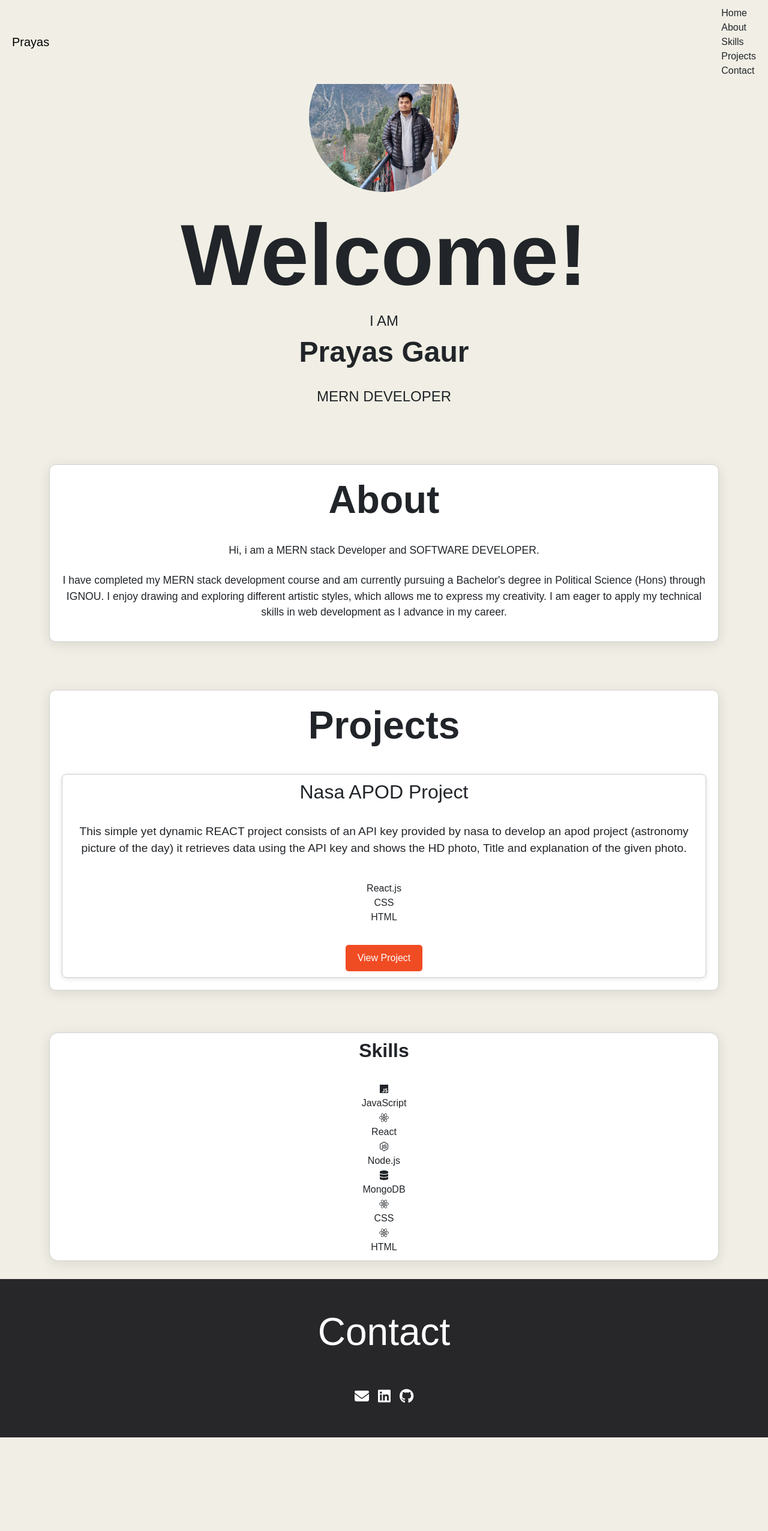
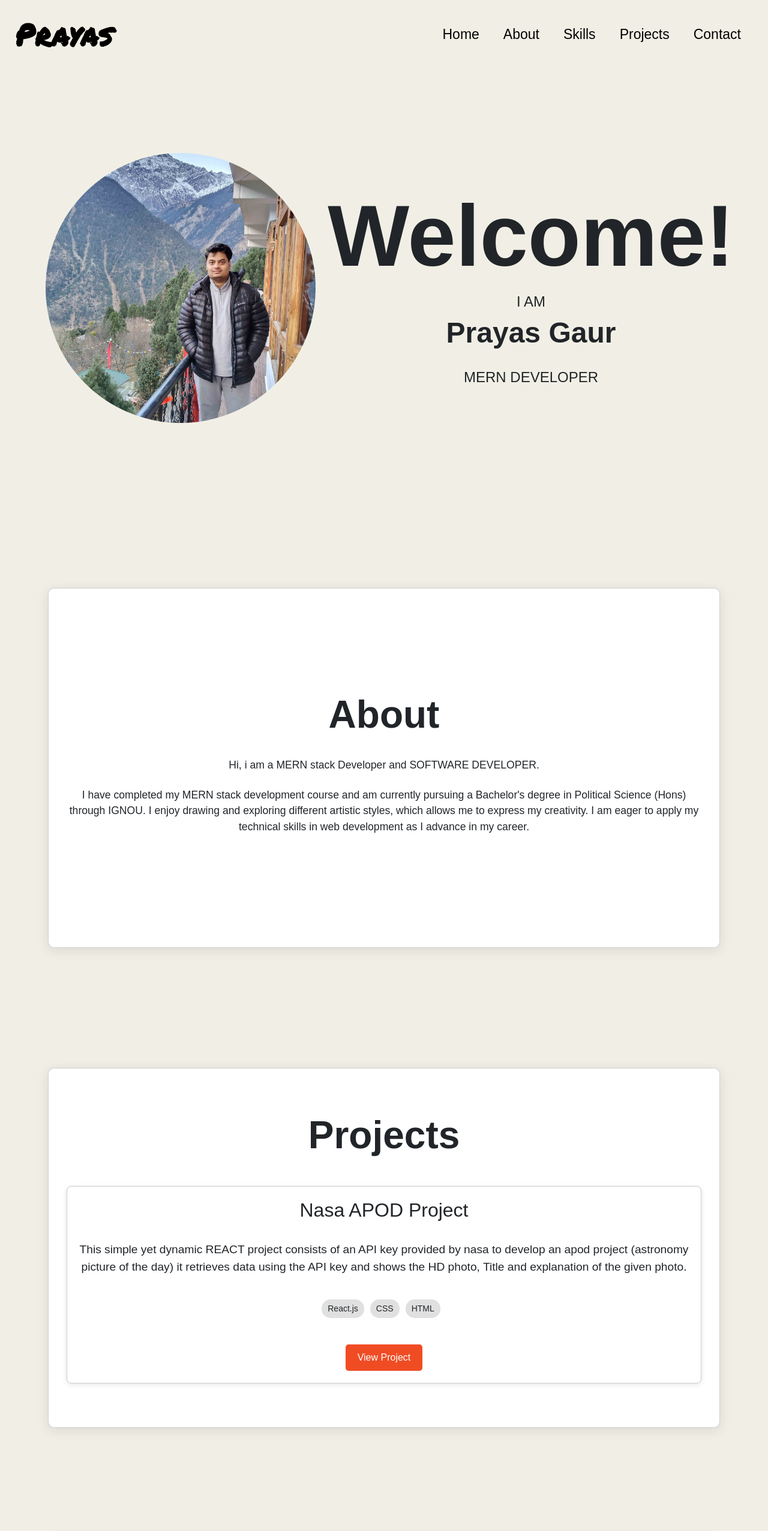
Before and after one commit to prayas7/Portfolio, a React (Create React App) app: page / in a window 1280 px wide. Shown: the top 2552 px of the page at 60% size. Before the commit the page ends 2396 px from the top, so only its background shows below. Built offline with nearby package versions, Linux system fonts and the light colour scheme.

Commit message:
Update App.css

```diff
--- a/src/App.css
+++ b/src/App.css
@@ -9,57 +9,57 @@ html, body {
 
 /* Section Styles */
 section {
-    height: auto; /* Allow sections to expand based on content */
+    height: 100vh; /* Each section takes full viewport height */
     display: flex; /* Flexbox for alignment */
     flex-direction: column; /* Stacks children vertically */
     justify-content: center; /* Centers children vertically */
     align-items: center; /* Centers children horizontally */
-    padding: 20px; /* Reduced padding for smaller screens */
+    padding: 80px; /* Adds some padding */
     text-align: center; /* Centers text in each section */
 }
-
 /* Home Section Styling */
 .home-section {
     display: flex;
-    flex-direction: column; /* Stack content vertically */
-    align-items: center; /* Center content */
+    align-items: center;
     padding: 50px; /* Adjust padding as needed */
 }
 
 .home-content {
     display: flex;
-    flex-direction: column; /* Stack items vertically */
-    align-items: center; /* Center items */
+    align-items: center;
+}
+.text-content h1 {
+    font-size: 2.5rem;
 }
 
-/* Header Text Styling */
-.text-content h1 {
-    font-size: 2rem; /* Adjust font size for responsiveness */
-}
+
+
 
 /* Profile Image Style */
 .profile-image {
     border-radius: 50%; /* Makes the image circular */
-    width: 250px; /* Responsive size for mobile */
-    height: 250px; /* Responsive size for mobile */
+    width: 450px; /* Increase the size as needed */
+    height: 450px; /* Increase the size as needed */
     object-fit: cover;
-    margin: 20px; /* Centers the image horizontally */
-}
+    display: auto; /* Ensures the image is block-level for proper centering */
+    margin:  20px; /* Centers the image horizontally */
+  }
+
 
 /* Paragraph Styles */
 .home-paragraph,
 .about-paragraph {
-    max-width: 100%; /* Allows full width on mobile */
+    max-width: 600px; /* Optional: limits the width of the paragraph */
     margin: 0 auto; /* Centers the paragraph block */
-    padding: 0 10px; /* Reduced horizontal padding */
+    padding: 0 20px; /* Optional: adds some horizontal padding */
 }
 
 /* Card Styles */
 .card {
-    width: 90%; /* Full width with some margin */
-    height: auto; /* Allows cards to expand based on content */
+    width: 100%; /* Full width */
+    height: 100vh; /* Full viewport height */
     margin: 20px 0; /* Vertical margin for spacing from other elements */
-    padding: 20px; /* Padding inside the card */
+    padding: 30px; /* Padding inside the card */
     border-radius: 10px; /* Rounded corners */
     box-shadow: 0 4px 20px rgba(0, 0, 0, 0.1); /* Shadow for depth */
     background-color: #fff; /* Card background color */
@@ -74,19 +74,60 @@ section {
     transform: scale(1.02); /* Slightly enlarge card on hover */
 }
 
+/* Make cards responsive */
+@media (max-width: 768px) {
+    .card {
+        margin: 10px; /* Reduce margin on smaller screens */
+    }
+}
+
 /* Navbar Styles */
 .navbar {
     display: flex;
     flex-direction: row; /* Ensures the items are in a row */
-    justify-content: space-between; /* Space between items */
+    justify-content: center; /* Centers the navbar items horizontally */
     align-items: center;
     background-color: #f1efe5; /* Background color */
-    padding: 10px 20px; /* Padding around the navbar */
+    padding: 15px 0; /* Padding around the navbar */
+    margin-top: 0; /* Remove any margin from the top */
     position: fixed; /* Fixes the navbar at the top */
     top: 0; /* Aligns it to the top of the viewport */
     width: 100%; /* Full width */
     z-index: 1000; /* Ensures it stays above other content */
     box-shadow: none; /* No shadow initially */
+    transition: box-shadow 0.3s ease; /* Smooth transition for shadow */
+}
+.navbar.scrolled {
+    box-shadow: 0 2px 10px rgba(0, 0, 0, 0.1); /* Add shadow when scrolled */
+}
+
+.navbar-brand {
+    color: rgb(3, 0, 0); /* Change to your preferred text color */
+    font-size: 50px; /* Adjust the font size for your name */
+    font-weight: bold; /* Make it bold */
+    letter-spacing: 1px; /* Add some spacing between letters */
+    font-family: 'Permanent Marker', cursive;
+    margin-right:auto;
+    margin-left:25px
+}
+
+.navbar-items {
+    display: flex; /* Ensure items are side by side */
+    margin-left: auto;
+    margin-right: 25px;
+
+}
+
+.nav-link {
+    color: rgb(2, 0, 0); /* Change to your preferred link color */
+    text-decoration: none; /* Removes underline */
+    margin: 0 20px; /* Space between nav items */
+    transition: color 0.3s; /* Smooth transition for color change */
+    font-size: 23px;
+}
+
+.nav-link:hover {
+    color: #ddd; /* Change color on hover */
 }
 
 /* Responsive adjustments */
@@ -97,63 +138,130 @@ section {
 
     .navbar-items {
         flex-direction: column; /* Stack nav items vertically */
-        align-items: center; /* Center align items */
-        width: 100%; /* Full width for items */
     }
 
     .nav-link {
         margin: 10px 0; /* Adjust spacing for stacked items */
-        font-size: 18px; /* Smaller font size for mobile */
-    }
-
-    /* Adjust section padding and font sizes */
-    section {
-        padding: 20px; /* Reduced padding for mobile */
-    }
-
-    .text-content h1 {
-        font-size: 1.8rem; /* Smaller font size for mobile */
     }
 }
-
+body {
+    padding-top: 80px; /* Adjust based on the height of your navbar */
+}
 /* Project Styles */
 .project-card {
     border: 1px solid #ccc; /* Adjust as needed */
     border-radius: 8px; /* Rounded corners */
-    padding: 10px; /* Reduced padding */
-    margin-top: 10px; /* Space between project cards */
+    padding: 20px;
+    margin-top: 15px; /* Space between project cards */
     box-shadow: 0 2px 8px rgba(0, 0, 0, 0.1); /* Subtle shadow effect */
     background-color: #fff; /* Background color */
 }
+/* .skills-container {
+    display: flex;
+    flex-wrap: wrap;
+    gap: 10px;
+    margin-top: 15px;
+} */
 
+.skill-box {
+    display: inline-block;
+    background-color: #e0e0e0;
+    border-radius: 15px;
+    padding: 5px 10px;
+    margin-right: 10px;
+    font-size: 14px;
+    align-items: center;
+}
+
+.skill-box:hover {
+    transform: scale(1.05); /* Slightly increase size on hover */
+}
+
+.github-link {
+    color: #007bff; /* Bootstrap primary color */
+    text-decoration: none; /* Remove underline */
+    margin-top: 10px; /* Space above link */
+    display: inline-block; /* Allow margin above */
+}
 /* Skills Card Styles */
+
 .skills .card {
     background-color: #ffffff; /* White background */
-    padding: 10px; /* Space inside the card */
-    margin: 10px; /* Space outside the card */
+    padding: 20px; /* Space inside the card */
+    margin: 20px; /* Space outside the card */
     border-radius: 15px; /* Rounded corners */
+    box-shadow: 0 4px 10px rgba(0, 0, 0, 0.1); /* Subtle shadow */
 }
 
 /* Skills Title Styles */
 .skills-title {
     font-weight: bold;
-    font-size: 2rem; /* Adjust font size for smaller screens */
+    font-size: 4rem; /* Larger font size for heading */
+    margin-bottom: 10px; /* Space below the heading */
 }
 
-/* Contact CSS */
+/* Skills Table Styles */
+.skills-table {
+    display: flex; /* Use flexbox for layout */
+    justify-content: space-between; /* Space between columns */
+}
+
+/* Skills Column Styles */
+.skills-column {
+    flex: 1; /* Each column takes equal space */
+    margin-right: 20px; /* Space between columns */
+}
+
+/* Remove margin from last column */
+.skills-column:last-child {
+    margin-right: 0; /* No margin on the last column */
+}
+
+/* Skill Box Styles */
+.skill-boxx {
+    background-color: #e7f3ff; /* Light blue background */
+    border-radius: 10px; /* Rounded corners */
+    padding: 20px; /* Space inside the box */
+    text-align: center; /* Center text */
+    box-shadow: 0 2px 5px rgba(0, 0, 0, 0.1); /* Subtle shadow */
+    transition: transform 0.3s, background-color 0.3s; /* Transition effect */
+    margin-bottom: 15px; /* Space between skill boxes */
+    margin: 30px;
+}
+
+.skill-boxx:hover {
+    transform: scale(1.05); /* Slightly enlarge on hover */
+    background-color: #cfe9ff; /* Darker blue on hover */
+}
+
+/* Skill Icon Styles */
+.skill-icon {
+    font-size: 2rem; /* Icon size */
+    margin-bottom: 10px; /* Space below the icon */
+    color: #007acc; /* Icon color */
+}
+
+/* Skill Name Styles */
+.skill-name {
+    font-size: 1.2rem; /* Font size for skill name */
+    font-weight: bold; /* Bold skill name */
+}
+/*contact css*/
 footer {
     background-color: #27272a; /* Background color */
-    padding: 50px 20px; /* Reduced padding */
+    padding: 100px 0; /* Increase padding for larger size */
     color: white; /* Text color for contrast */
     text-align: center;
 }
 
 footer h1 {
-    font-size: 2rem; /* Responsive font size */
+    font-size: 2.5rem;
+    font-weight: bold;
 }
 
 footer p {
-    font-size: 1rem; /* Responsive font size */
+    font-size: 1.1rem;
+    margin-top: 10px;
 }
 
 .social-links {
@@ -161,7 +269,6 @@ footer p {
     display: flex;
     gap: 15px;
     justify-content: center;
-    flex-wrap: wrap; /* Allows items to wrap in smaller screens */
 }
 
 .social-links a {
@@ -173,3 +280,15 @@ footer p {
 .social-links a:hover {
     color: #1e90ff; /* Change to any hover color you like */
 }
+/* footer .icon {
+    font-size: 1rem;
+    color: white;
+    margin: 0 10px;
+    transition: transform 0.2s;
+}
+
+
+footer .icon:hover {
+    transform: scale(1.2);
+    color: #ddd;
+} */
```
